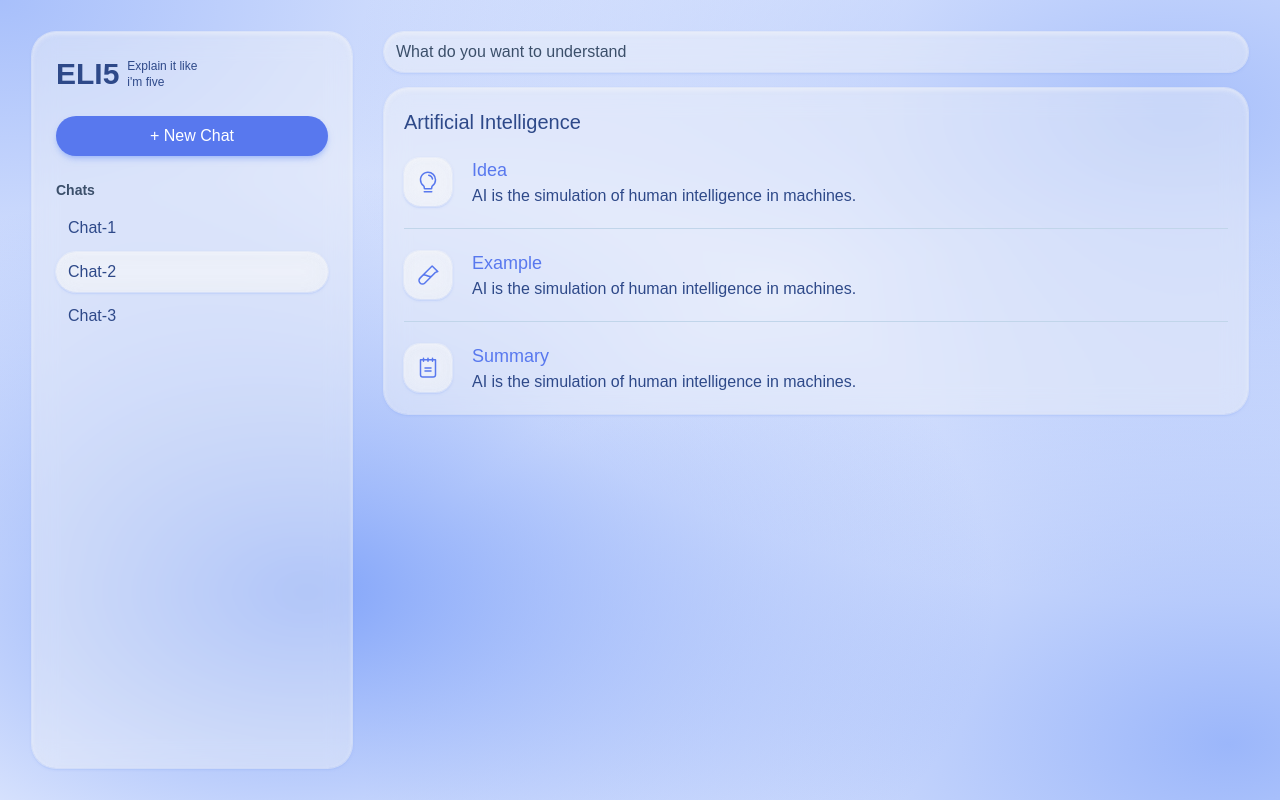
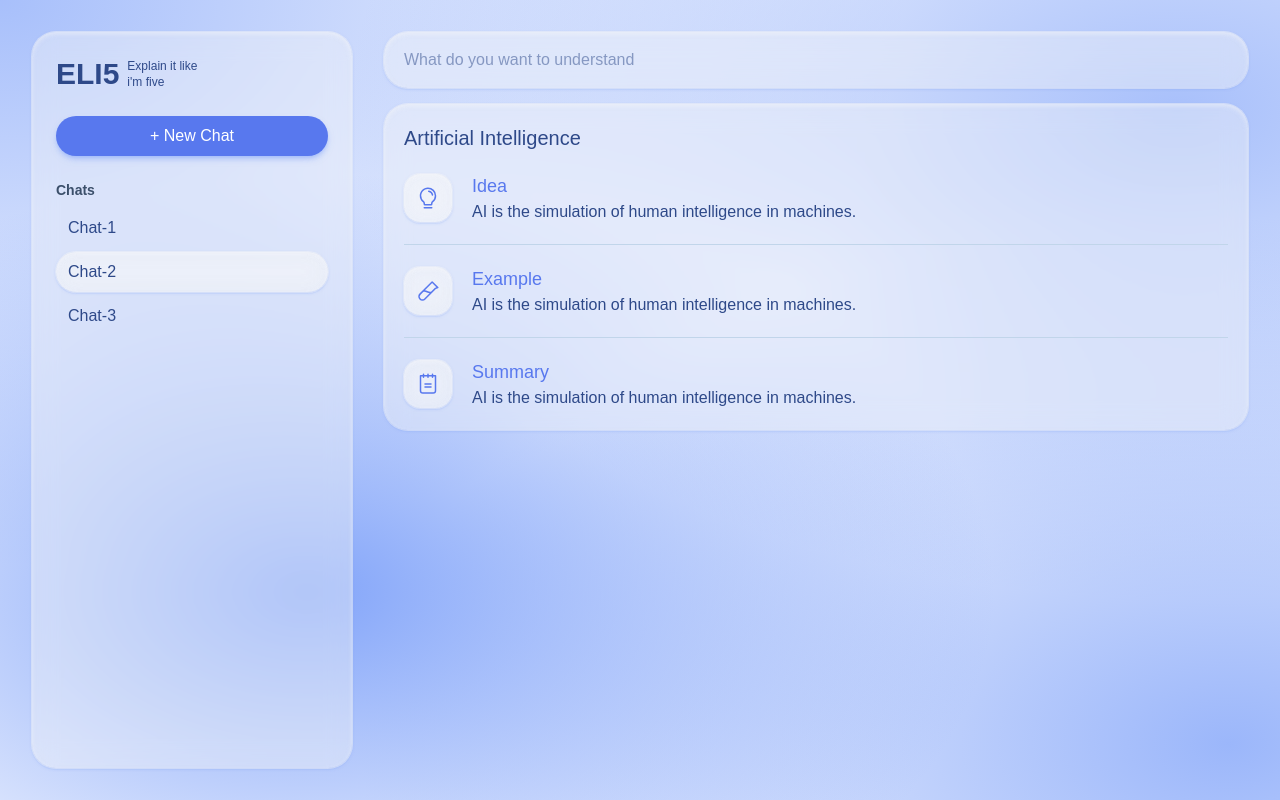
Before and after one commit to gr33b0k/eli5, a React (Vite) app: page / in a window 1280 px wide. Built offline with nearby package versions, Linux system fonts and the light colour scheme; a web font is replaced by a local one.

Commit message:
style: adjust paddings of input element

```diff
--- a/src/components/explanation/ExplanationInput.jsx
+++ b/src/components/explanation/ExplanationInput.jsx
@@ -1,7 +1,7 @@
 function ExplanationInput() {
   return (
     <input
-      className="glass text-text placeholder:text-text-muted caret-text active:shadow-primary focus:shadow-even rounded-3xl px-3 py-2 outline-0 transition-shadow duration-300 ease-in-out"
+      className="glass text-text caret-text active:shadow-primary focus:shadow-even rounded-3xl px-5 py-4 outline-0 transition-shadow duration-300 ease-in-out"
       placeholder="What do you want to understand"
     />
   );
```
